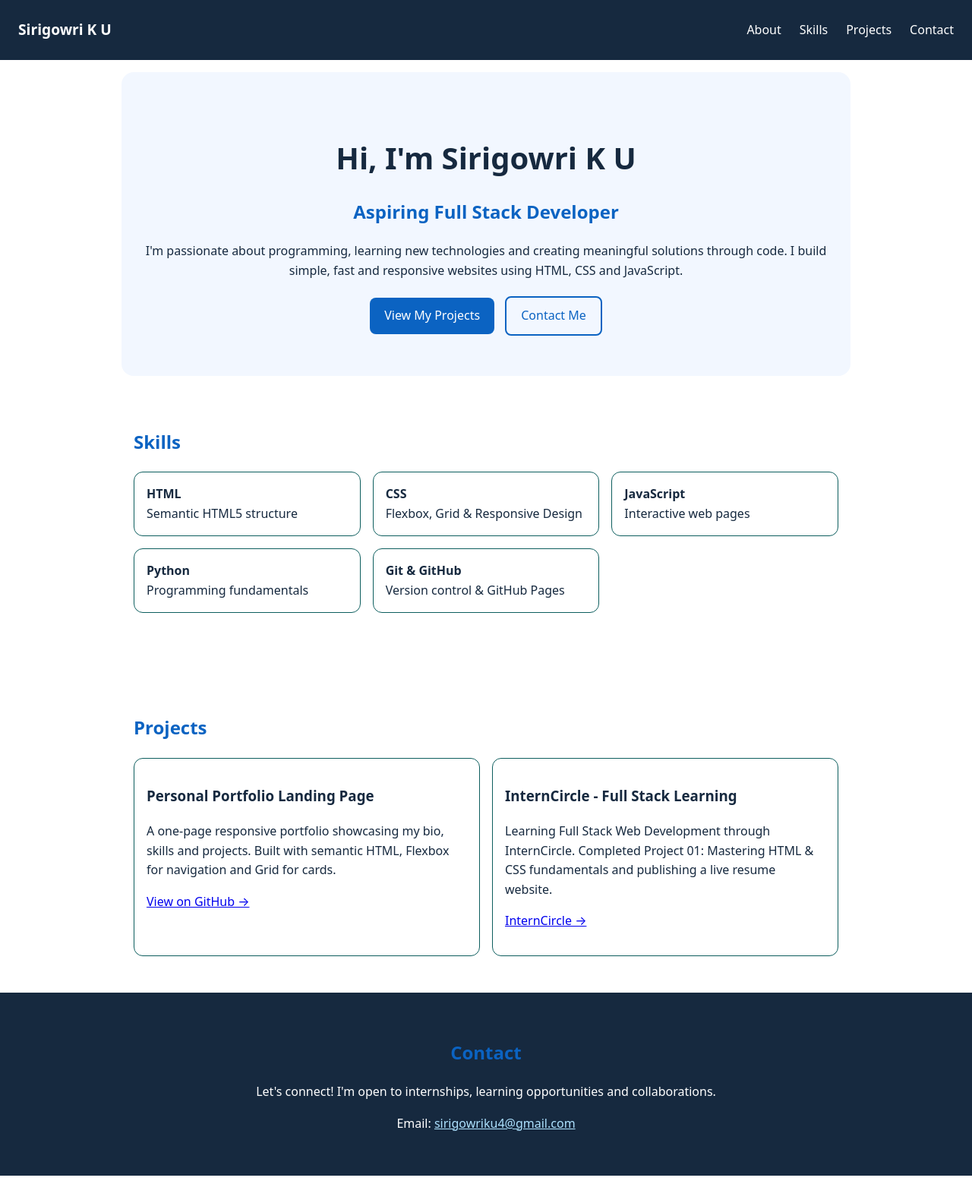
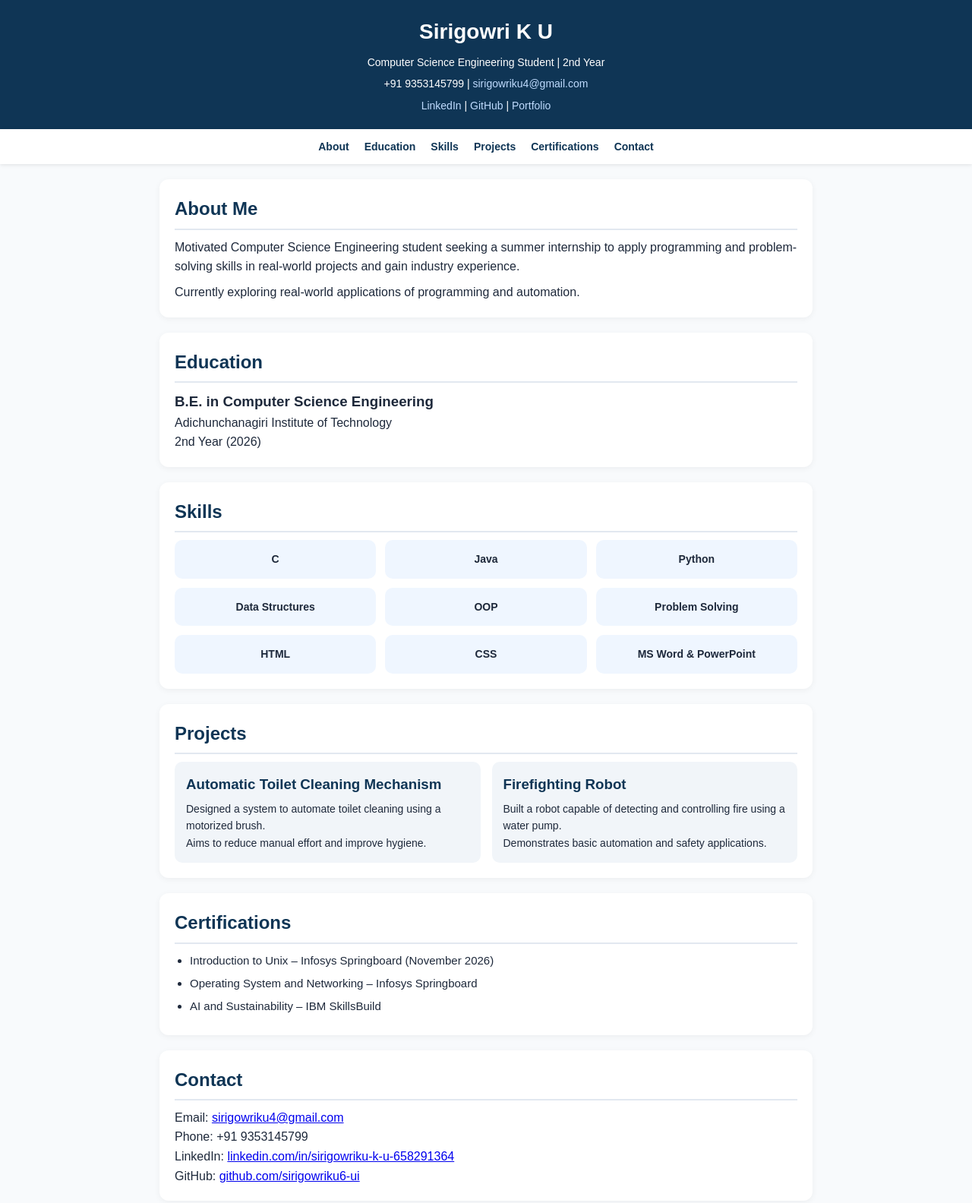
Before and after one commit to sirigowriku6-ui/sirigowri-ku-portfolio, a plain HTML site: page index.html in a window 1280 px wide. Shown: the top 1584 px of the page at 76% size. Before the commit the page ends 1548 px from the top, so only its background shows below. Drawn offline with Linux system fonts and the light colour scheme.

Commit message:
Update index.html

```diff
--- a/index.html
+++ b/index.html
@@ -3,60 +3,120 @@
 <head>
 <meta charset="UTF-8">
 <meta name="viewport" content="width=device-width, initial-scale=1.0">
-  <title>Sirigowri K U | Aspiring Full Stack Developer</title>
-  <link rel="stylesheet" href="style.css">
+<title>Sirigowri K U - Portfolio</title>
+<style>
+* { margin:0; padding:0; box-sizing:border-box; font-family: Arial, sans-serif; }
+body { background:#f8fafc; color:#1e293b; line-height:1.6; }
+header { background:#0f3555; color:white; padding:20px; text-align:center; }
+header h1 { font-size:28px; }
+header p { font-size:14px; margin-top:6px; }
+header a { color:#bfdbfe; text-decoration:none; }
+nav { background:white; display:flex; justify-content:center; gap:20px; padding:12px; position:sticky; top:0; box-shadow:0 1px 5px rgba(0,0,0,0.1); }
+nav a { color:#0f3555; text-decoration:none; font-weight:bold; font-size:14px; }
+main { max-width:900px; margin:auto; padding:20px; }
+section { background:white; padding:20px; border-radius:12px; margin-bottom:20px; box-shadow:0 2px 8px rgba(0,0,0,0.05); }
+h2 { color:#0f3555; margin-bottom:10px; border-bottom:2px solid #e2e8f0; padding-bottom:6px; }
+.grid { display:grid; grid-template-columns:1fr 1fr 1fr; gap:12px; margin-top:10px; }
+.card { background:#eff6ff; padding:14px; border-radius:10px; text-align:center; font-weight:bold; font-size:14px; }
+.project-grid { display:grid; grid-template-columns:1fr 1fr; gap:15px; margin-top:10px; }
+.project { background:#f1f5f9; padding:15px; border-radius:10px; }
+.project h3 { color:#0f3555; margin-bottom:6px; }
+.project p { font-size:14px; }
+ul { padding-left:20px; font-size:15px; }
+li { margin-bottom:6px; }
+footer { background:#0f3555; color:white; text-align:center; padding:15px; font-size:14px; }
+footer a { color:#bfdbfe; }
+@media (max-width:700px) {
+  .grid { grid-template-columns:1fr 1fr; }
+  .project-grid { grid-template-columns:1fr; }
+  nav { flex-wrap:wrap; gap:12px; }
+}
+</style>
 </head>
 <body>
+
 <header>
-    <nav aria-label="Main navigation">
-      <a href="#about" class="logo">Sirigowri K U</a>
-      <div class="nav-links">
+  <h1>Sirigowri K U</h1>
+  <p>Computer Science Engineering Student | 2nd Year</p>
+  <p>+91 9353145799 | <a href="mailto:sirigowriku4@gmail.com">sirigowriku4@gmail.com</a></p>
+  <p><a href="https://www.linkedin.com/in/sirigowriku-k-u-658291364">LinkedIn</a> | <a href="https://github.com/sirigowriku6-ui">GitHub</a> | <a href="https://sirigowriku6-ui.github.io/sirigowri-ku-portfolio/">Portfolio</a></p>
+</header>
+
+<nav>
   <a href="#about">About</a>
+  <a href="#education">Education</a>
   <a href="#skills">Skills</a>
   <a href="#projects">Projects</a>
+  <a href="#certifications">Certifications</a>
   <a href="#contact">Contact</a>
-      </div>
 </nav>
-  </header>
 
 <main>
-    <section id="about" class="hero">
-      <h1>Hi, I'm Sirigowri K U</h1>
-      <h2>Aspiring Full Stack Developer</h2>
-      <p>I'm passionate about programming, learning new technologies and creating meaningful solutions through code. I build simple, fast and responsive websites using HTML, CSS and JavaScript.</p>
-      <a href="#projects" class="btn">View My Projects</a>
-      <a href="#contact" class="btn btn-outline">Contact Me</a>
+  <section id="about">
+    <h2>About Me</h2>
+    <p>Motivated Computer Science Engineering student seeking a summer internship to apply programming and problem-solving skills in real-world projects and gain industry experience.</p>
+    <p style="margin-top:8px;">Currently exploring real-world applications of programming and automation.</p>
+  </section>
+
+  <section id="education">
+    <h2>Education</h2>
+    <h3>B.E. in Computer Science Engineering</h3>
+    <p>Adichunchanagiri Institute of Technology</p>
+    <p>2nd Year (2026)</p>
   </section>
 
   <section id="skills">
     <h2>Skills</h2>
-      <ul class="cards">
-        <li><strong>HTML</strong><br>Semantic HTML5 structure</li>
-        <li><strong>CSS</strong><br>Flexbox, Grid & Responsive Design</li>
-        <li><strong>JavaScript</strong><br>Interactive web pages</li>
-        <li><strong>Python</strong><br>Programming fundamentals</li>
-        <li><strong>Git & GitHub</strong><br>Version control & GitHub Pages</li>
-      </ul>
+    <div class="grid">
+      <div class="card">C</div>
+      <div class="card">Java</div>
+      <div class="card">Python</div>
+      <div class="card">Data Structures</div>
+      <div class="card">OOP</div>
+      <div class="card">Problem Solving</div>
+      <div class="card">HTML</div>
+      <div class="card">CSS</div>
+      <div class="card">MS Word & PowerPoint</div>
+    </div>
   </section>
 
   <section id="projects">
     <h2>Projects</h2>
-      <div class="cards">
-        <article>
-          <h3>Personal Portfolio Landing Page</h3>
-          <p>A one-page responsive portfolio showcasing my bio, skills and projects. Built with semantic HTML, Flexbox for navigation and Grid for cards.</p>
-          <p><a href="https://github.com/sirigowriku6-ui/sirigowri-ku-portfolio" target="_blank">View on GitHub →</a></p>
-        </article>
-        <article>
-          <h3>InternCircle - Full Stack Learning</h3>
-          <p>Learning Full Stack Web Development through InternCircle. Completed Project 01: Mastering HTML & CSS fundamentals and publishing a live resume website.</p>
-          <p><a href="https://interncircle.in" target="_blank">InternCircle →</a></p>
-        </article>
+    <div class="project-grid">
+      <div class="project">
+        <h3>Automatic Toilet Cleaning Mechanism</h3>
+        <p>Designed a system to automate toilet cleaning using a motorized brush.</p>
+        <p>Aims to reduce manual effort and improve hygiene.</p>
       </div>
+      <div class="project">
+        <h3>Firefighting Robot</h3>
+        <p>Built a robot capable of detecting and controlling fire using a water pump.</p>
+        <p>Demonstrates basic automation and safety applications.</p>
+      </div>
+    </div>
+  </section>
+
+  <section id="certifications">
+    <h2>Certifications</h2>
+    <ul>
+      <li>Introduction to Unix – Infosys Springboard (November 2026)</li>
+      <li>Operating System and Networking – Infosys Springboard</li>
+      <li>AI and Sustainability – IBM SkillsBuild</li>
+    </ul>
+  </section>
+
+  <section id="contact">
+    <h2>Contact</h2>
+    <p>Email: <a href="mailto:sirigowriku4@gmail.com">sirigowriku4@gmail.com</a></p>
+    <p>Phone: +91 9353145799</p>
+    <p>LinkedIn: <a href="https://www.linkedin.com/in/sirigowriku-k-u-658291364">linkedin.com/in/sirigowriku-k-u-658291364</a></p>
+    <p>GitHub: <a href="https://github.com/sirigowriku6-ui">github.com/sirigowriku6-ui</a></p>
   </section>
 </main>
 
-  <footer id="contact">
-    <h2>Contact</h2>
-    <p>Let's connect! I'm open to internships, learning opportunities and collaborations.</p>
-    <p>Email: <a href="mailto:sirigowriku4@gmail.com">sirigowriku4@gmail.com</a></p>
+<footer>
+  <p>© 2026 Sirigowri K U | Built with HTML & CSS</p>
+</footer>
+
+</body>
+</html>
```
Lines whose indentation alone changed are shown as unchanged.
